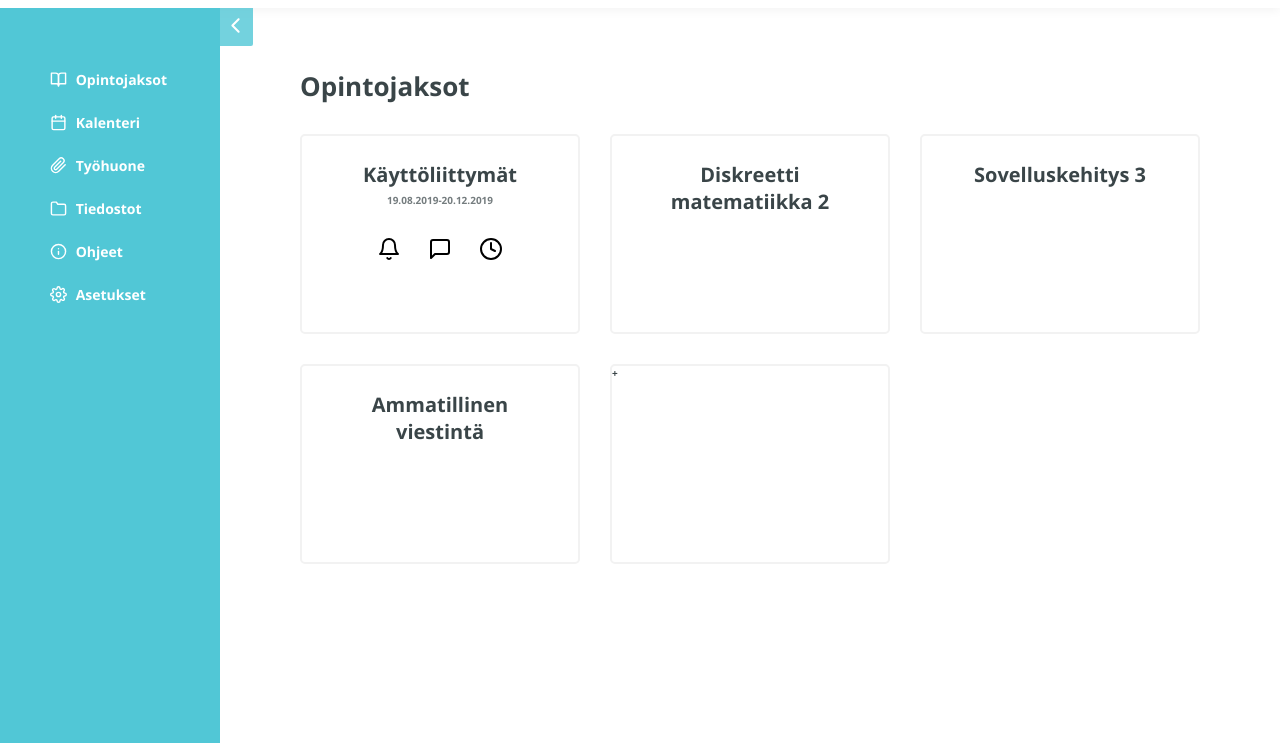
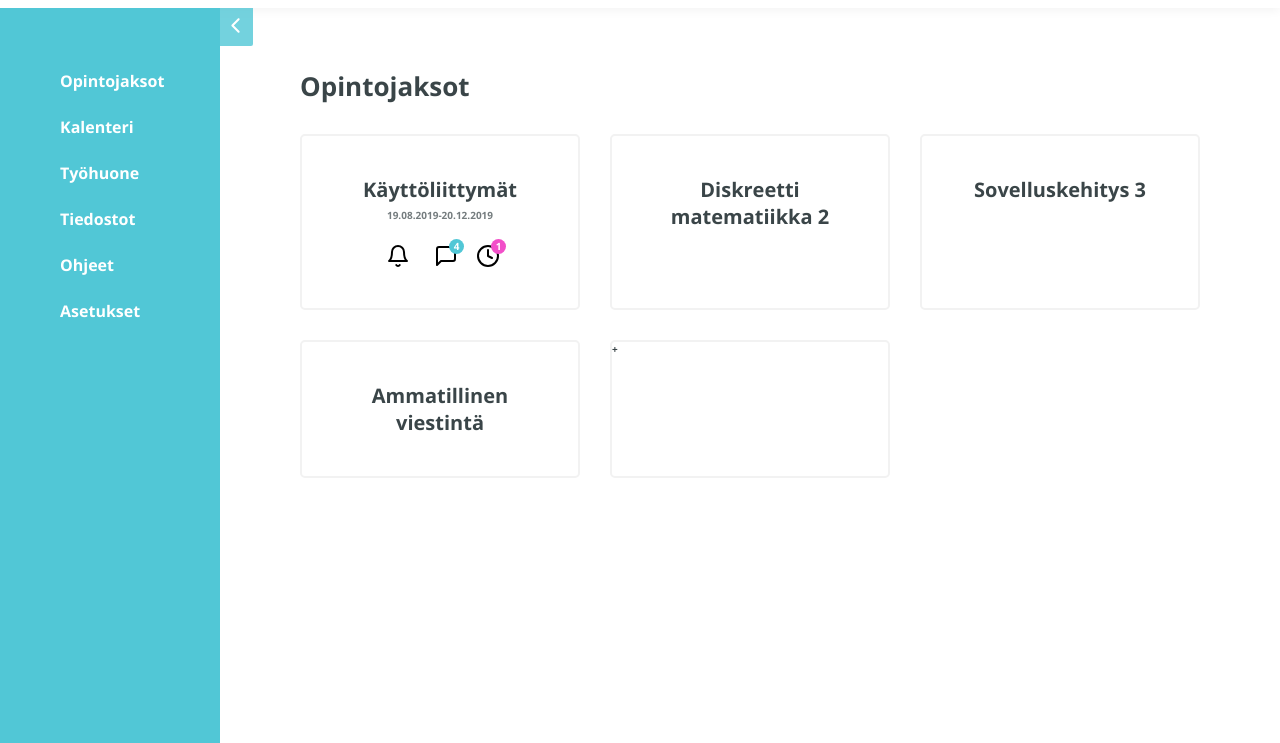
Before and after one commit to karokosmos/moodle-redesign, a website: page index.html in a window 1280 px wide. Shown: the part 57-800 px from the top of the page. Drawn offline with nearby package versions, Linux system fonts and the light colour scheme.

Commit message:
Change styles for cards and nav

```diff
--- a/index.html
+++ b/index.html
@@ -90,27 +90,26 @@
         <div class="card__content">
           <h2 class="card__title">Käyttöliittymät</h2>
           <p class="card__date">19.08.2019-20.12.2019</p>
-          <div class="card__alerts">
-            <img src="img/svg/bell.svg" alt="Bell icon" class="card__alerts-icon">
-            <img src="img/svg/message-square.svg" alt="Messages icon" class="card__alerts-icon">
-            <img src="img/svg/clock.svg" alt="Messages icon" class="card__alerts-icon">
+          <div class="card__info">
+            <img src="img/svg/bell.svg" alt="Bell icon" class="card__info-icon">
+            <img src="img/svg/message-square.svg" alt="Messages icon" class="card__info-icon">
+            <div class="card__info-count card__info-count--messages">4</div>
+            <img src="img/svg/clock.svg" alt="Notification icon" class="card__info-icon">
+            <div class="card__info-count card__info-count--deadline">1</div>
           </div>
         </div>
       </div>
       <div class="card">
-        <!-- <div class="card__img card__img--2">&nbsp;</div> -->
         <div class="card__content">
           <h2 class="card__title">Diskreetti matematiikka 2</h2>
         </div>
       </div>
       <div class="card">
-        <!-- <div class="card__img card__img--3">&nbsp;</div> -->
         <div class="card__content">
           <h2 class="card__title">Sovelluskehitys 3</h2>
         </div>
       </div>
       <div class="card">
-        <!-- <div class="card__img card__img--4">&nbsp;</div> -->
         <div class="card__content">
           <h2 class="card__title">Ammatillinen viestintä</h2>
         </div>
--- a/sass/_base.scss
+++ b/sass/_base.scss
@@ -3,7 +3,8 @@
 $color-grey-dark: #3A4548;
 
 // Needs to be set with root to be changed with Javascript? For the color widget
-$color-primary: #51C7D6; //#EAB1EF;
+$color-primary: #51C7D6;
+$color-pink: #f24fc9;
 
 $font-primary: 'Open Sans', sans-serif;
 
--- a/sass/_courses.scss
+++ b/sass/_courses.scss
@@ -19,9 +19,7 @@
 }
 
 .card {
-  height: 20rem;
   border: 2px solid $color-grey-light;
-  overflow: hidden;
   //@include shadow;
 
   border-radius: 5px;
@@ -30,7 +28,7 @@
   transition: all .2s ease-out;
 
   &__content {
-    padding: 2.5rem;
+    padding: 4rem;
     text-align: center;
   }
 
@@ -43,11 +41,33 @@
     padding-top: 5px;
   }
 
-  &__alerts {
-    padding-top: 3rem;
+  &__info {
+    display: flex;
+    justify-content: center;
+    padding-top: 2.2rem;
 
     &-icon {
       padding: 0 1.2rem;
+      position: relative;
+    }
+
+    &-count {
+      color: #fff;
+      text-align: center;
+      border-radius: 5rem;
+      width: 1.5rem;
+      height: 1.5rem;
+      margin-left: -2.1rem;
+      margin-top: -.5rem;
+      z-index: 10;
+
+      &--messages {
+        background-color: $color-primary;
+      }
+
+      &--deadline {
+        background-color: $color-pink;
+      }
     }
   }
 
--- a/sass/_header.scss
+++ b/sass/_header.scss
@@ -36,7 +36,7 @@
 
     &__input:focus {
       outline: none;
-      @include shadow;
+      border-color: $color-primary;
     }
 
     &__input::placeholder {
--- a/sass/_nav.scss
+++ b/sass/_nav.scss
@@ -7,7 +7,7 @@
 
   &__list {
     list-style-type: none;
-    padding: 5rem 0 0 5rem;
+    padding: 5rem 0 0 6rem;
     transition: opacity .8s ease-in-out;
   }
 
@@ -21,13 +21,14 @@
 
   &__link {
     color: #fff;
-    font-size: 1.4rem;
+    font-size: 1.6rem;
     text-decoration: none;
     display: inline-block;
     padding: 1.2rem 0;
   }
 
   &__icon {
+    display: none;
     width: 1.7rem;
     margin-bottom: -3px;
     margin-right: 5px;
```
Also changed, not shown: css/style.css.
